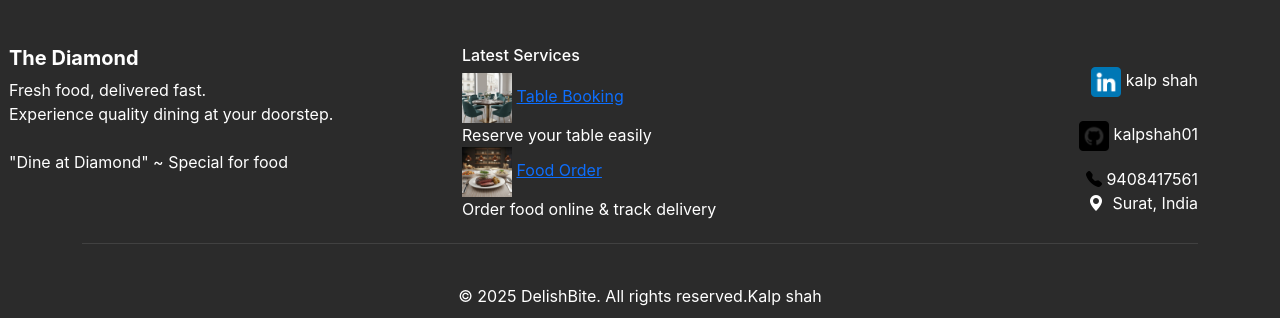
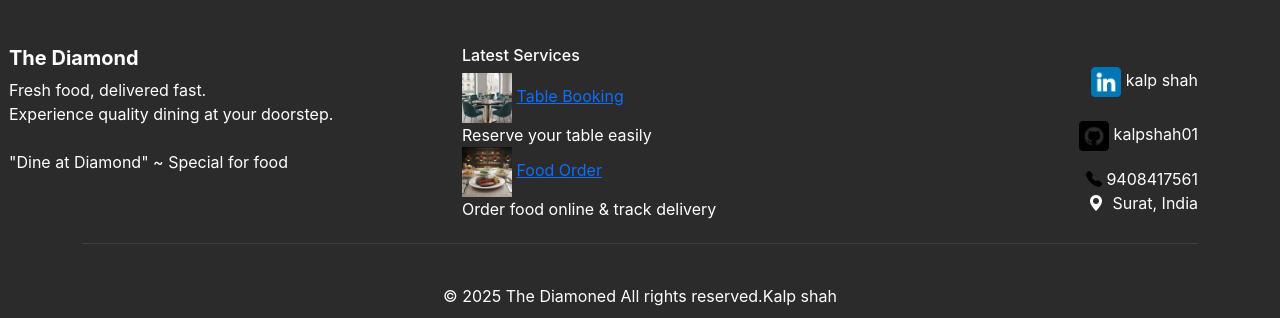
Before and after one commit to kalpshah01/thediamoned, a PHP site: page /user/index.php in a window 1280 px wide. Shown: the part 482-800 px from the top of the page. Run offline with PHP 8.4, Linux system fonts and the light colour scheme.

Commit message:
Update footer.php

```diff
--- a/includes/footer.php
+++ b/includes/footer.php
@@ -78,7 +78,7 @@
         <hr class="footer-divider" style="margin-top:22px">
 <br>
         <div class="text-center footer-copy" style="margin-bottom:-58px">
-            © <?php echo date('Y'); ?> DelishBite. All rights reserved.Kalp shah
+            © <?php echo date('Y'); ?> The Diamoned All rights reserved.Kalp shah
         </div>
     </div>
 </footer>
```
